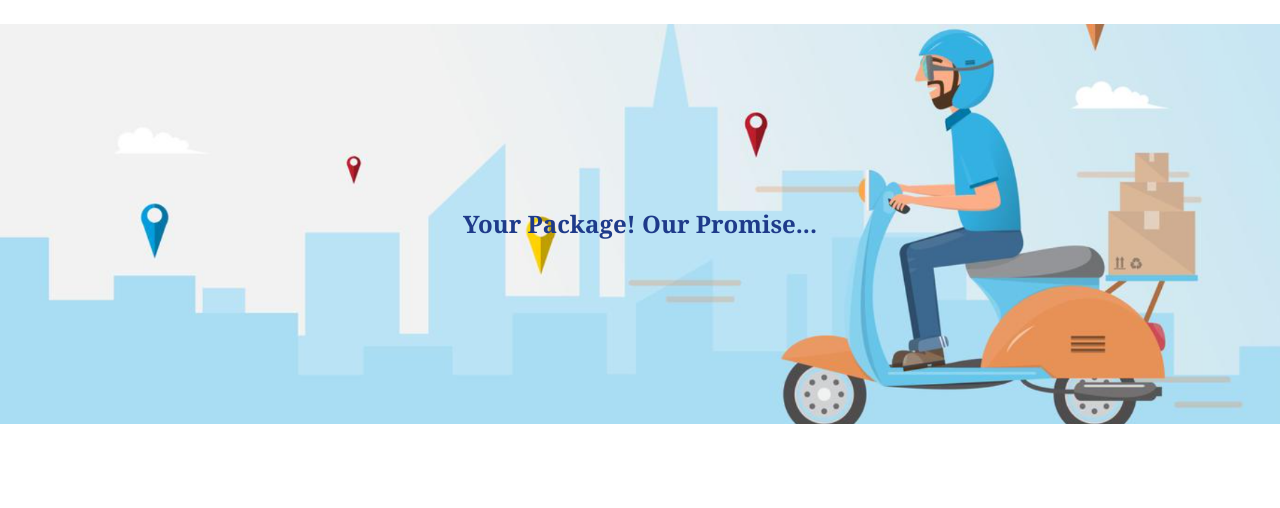
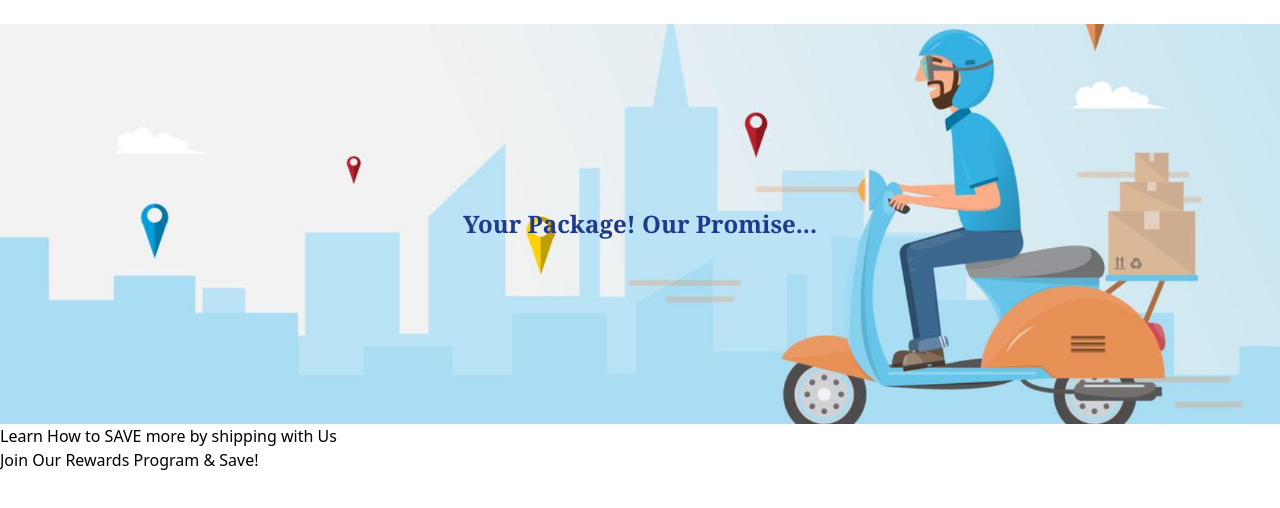
Before and after one commit to mkjilani/IS601_Final, a website: page index.html in a window 1280 px wide. Shown: the part 76-584 px from the top of the page. Drawn offline with nearby package versions, Linux system fonts and the light colour scheme.

Commit message:
Updated loyalty message. Closes #31-add-loyalty-message-in-hero-section

```diff
--- a/index.html
+++ b/index.html
@@ -35,6 +35,10 @@
         <div class="font-serif hero-image">
             <div class="font-abril-fatface hero-text text-blue-900 text-2xl">Your Package! Our Promise...</div>
         </div>
-      </section>
+    </section>
+    <div>
+        <p>Learn How to SAVE more by shipping with Us</p>
+        <p>Join Our Rewards Program & Save!</p>
+    </div>
 </body>
 </html>
```
